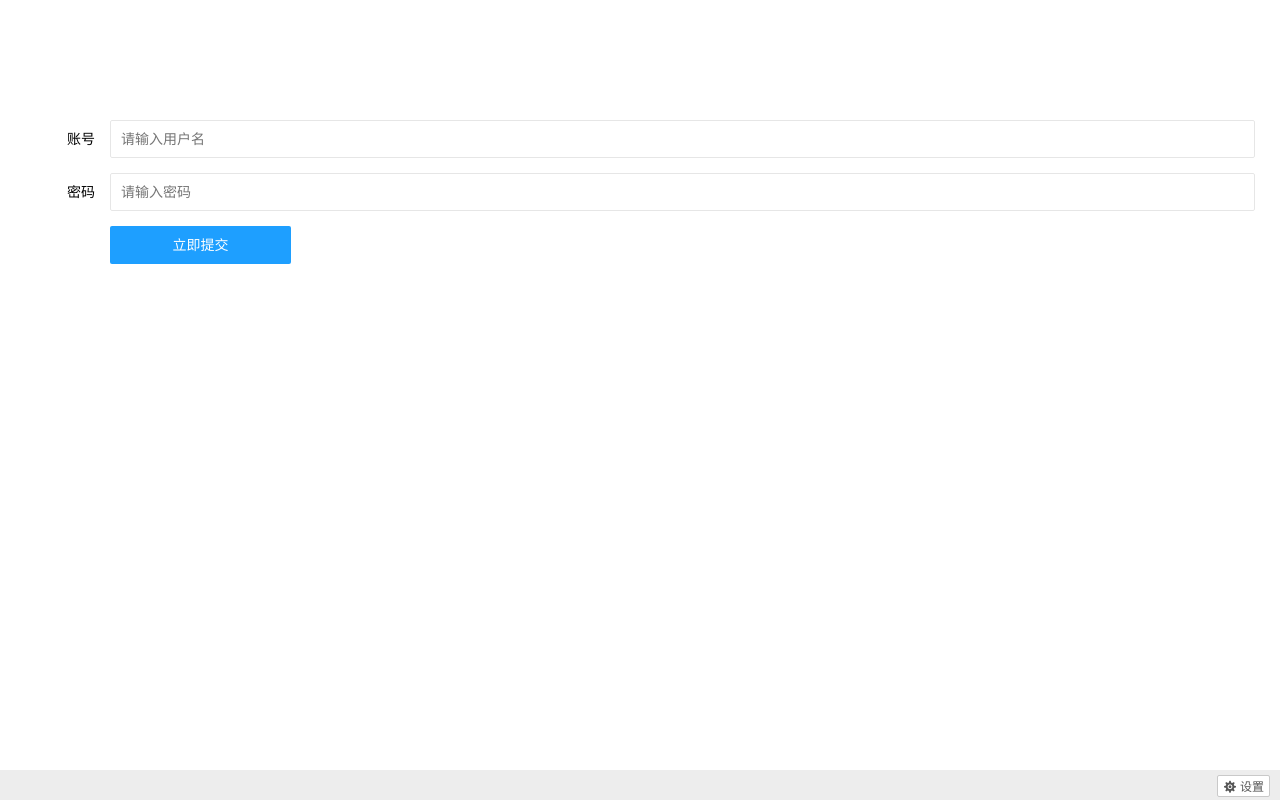
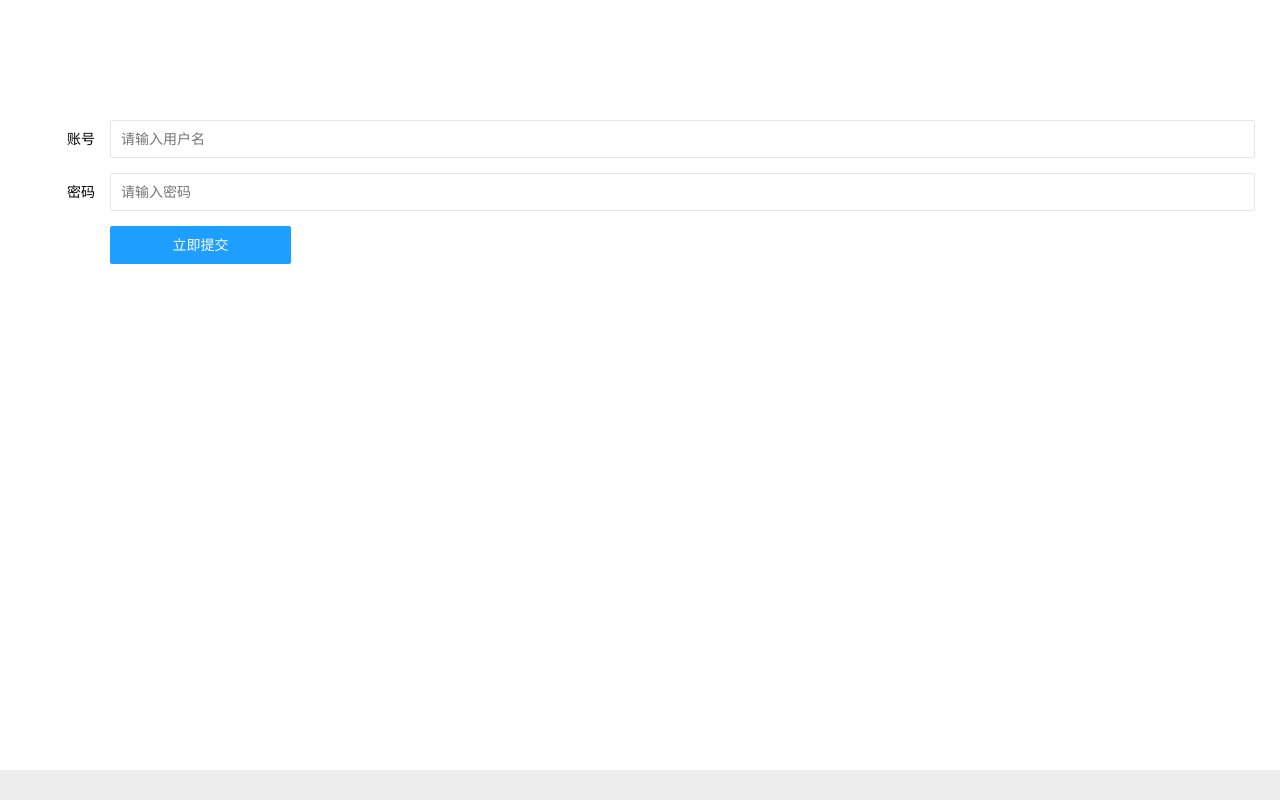
Before and after one commit to TheFreeOne/electron-webrtc-meeting-room, a website with bundled scripts: page electron-meeting-room-client/html/login/login.html in a window 1280 px wide. Built offline with nearby package versions, Linux system fonts and the light colour scheme.

Commit message:
屏蔽登录页面配置的按钮

```diff
--- a/electron-meeting-room-client/html/login/login.html
+++ b/electron-meeting-room-client/html/login/login.html
@@ -42,7 +42,7 @@
     </div>
 
     <div style="width: 100%;position: absolute; bottom: 0;height: 30px; background-color: #EDEDED;line-height: 30px;text-align: right;">
-        <button id="setting" class="layui-btn layui-btn-xs layui-btn-primary" style="margin-right: 10px;" ><i  class="layui-icon layui-icon-set-fill" style="font-size: 20px; "></i>设置</button>
+        <!-- <button id="setting" class="layui-btn layui-btn-xs layui-btn-primary" style="margin-right: 10px;" ><i  class="layui-icon layui-icon-set-fill" style="font-size: 20px; "></i>设置</button> -->
     </div>
 </form>
 
```
